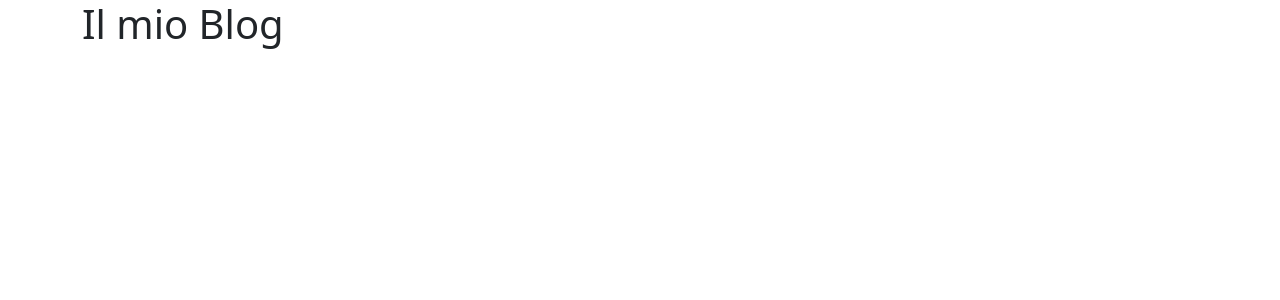
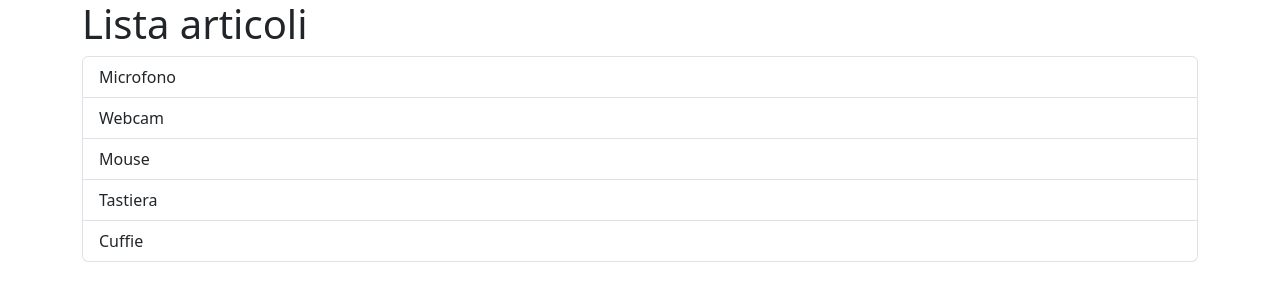
Before and after one commit to emilianocafasso/react-form, a React (Vite) app: page / in a window 1280 px wide. Shown: the top 300 px of the page. Built offline with nearby package versions, Linux system fonts and the light colour scheme.

Commit message:
add products with .map

```diff
--- a/src/App.jsx
+++ b/src/App.jsx
@@ -16,9 +16,17 @@ function App() {
   return (
     <>
       <div className='container'>
-        <h1>Il mio Blog</h1>
+        <h1>Lista articoli</h1>
 
         {/* todo - lista di articoli */}
+        <div className='list-group'>
+          {products.map(product => (
+
+            <div key={product.id} className='list-group-item'>{product.name}</div>
+
+          ))}
+        </div>
+
       </div>
     </>
 
```
